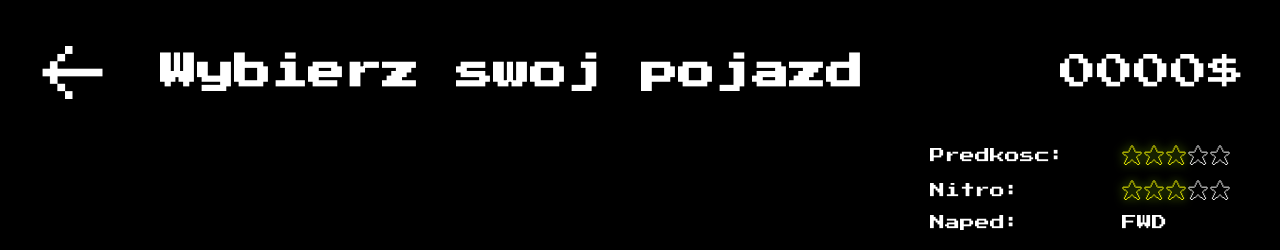
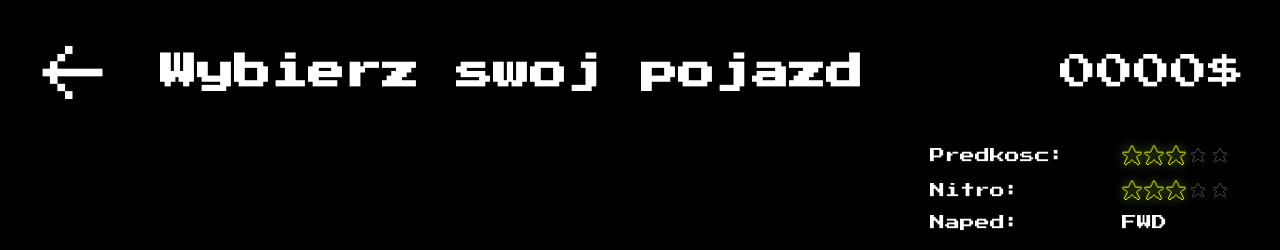
Before and after one commit to KajakSolutions/KajakRacing, a React (Vite) app: page / in a window 1280 px wide. Shown: the top 250 px of the page. Built offline with nearby package versions, Linux system fonts and the light colour scheme.

Commit message:
stats anim update

```diff
--- a/src/components/CarSelect/CarSelect.scss
+++ b/src/components/CarSelect/CarSelect.scss
@@ -87,11 +87,16 @@ section {
                         margin-left: 2px;
                         background: url("/public/star.svg") no-repeat;
                         background-size: cover;
+                        filter: brightness(40%);
+                        scale: 75%;
+                        transition: 0.1s steps(1);
 
                         &.active {
                             filter: hue-rotate(270deg) sepia(100%)
                                 saturate(2000%)
-                                drop-shadow(0px 0px 5px rgb(174, 255, 0));
+                                drop-shadow(0px 0px 5px rgb(174, 255, 0))
+                                brightness(100%);
+                            scale: 100%;
                         }
                     }
                 }
```
